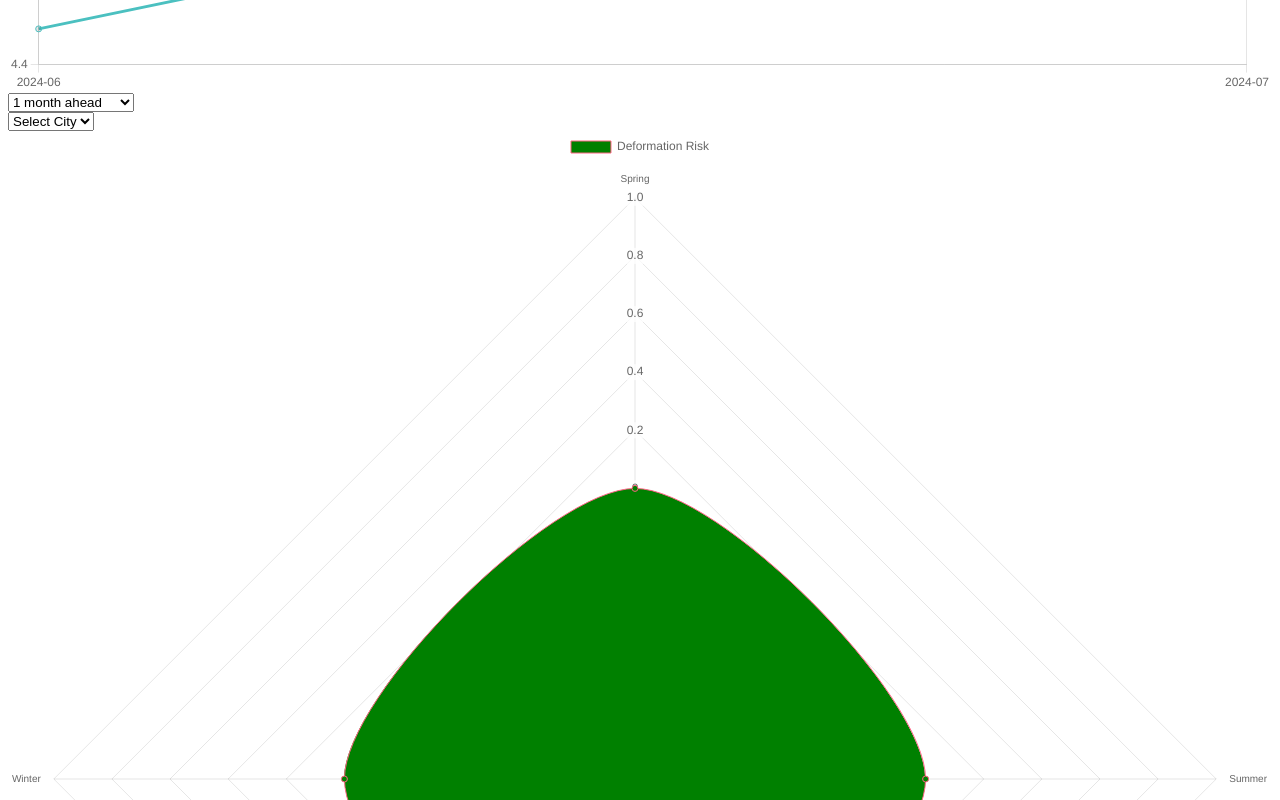
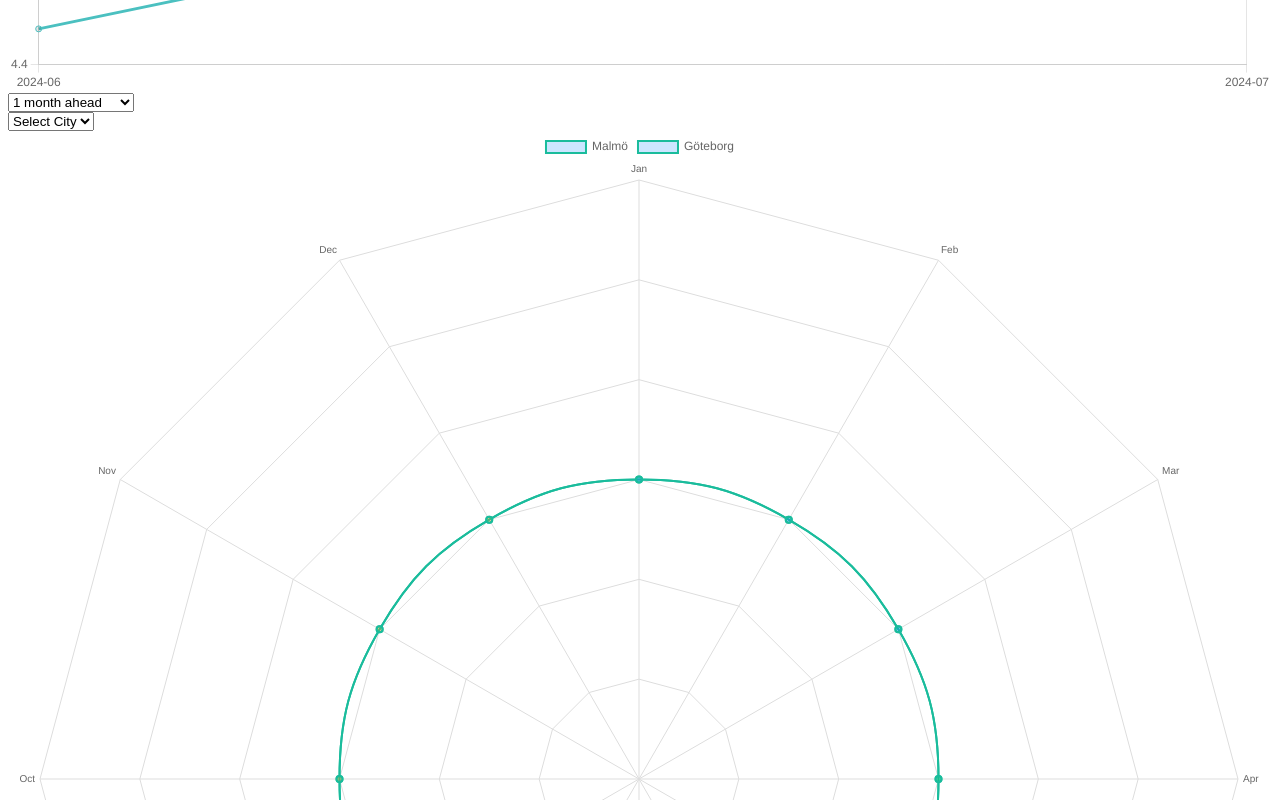
Before and after one commit to MarioDanilo0111/Geo-Monitor, a React (Create React App) app: page / in a window 1280 px wide. Shown: the part 680-1480 px from the top of the page. Built offline with nearby package versions, Linux system fonts and the light colour scheme.

Commit message:
feat: add mothly seasonal coloring and smooth chart tension to Radar Chart -Integrated seasonColorMonth as background and point color for each month - Enabled curved radar line using tension - Adjusted point size for clarity - Prepared dataset for seasonal visual styling

```diff
--- a/src/App.tsx
+++ b/src/App.tsx
@@ -36,8 +36,8 @@ export default function App() {
     const baseDate = new Date(startDate);
     const futureDate: string[] = [];
 
-    console.log("Future Date!!: ", futureDate);
-    console.log("Base Date!!: ", baseDate);
+    /* console.log("Future Date!!: ", futureDate);
+    console.log("Base Date!!: ", baseDate); */
 
     for (let i = 1; i <= count; i++) {
       let newDate = new Date(baseDate);
--- a/src/components/ForecastDeformationChart.tsx
+++ b/src/components/ForecastDeformationChart.tsx
@@ -45,6 +45,26 @@ export default function ForecastDeformationChart() {
     fetchForecast();
   }, [selectCityId]);
 
+  const seasonColorMonth: string[] = new Array(12).fill("");
+  if (seasonColorMonth) {
+    seasonColorMonth.forEach((_, index) => {
+      if (index >= 0 && index <= 2) {
+        const colorValue: string = "rgba(0, 128, 255, 0.2)"; //winter
+        seasonColorMonth[index] = colorValue;
+      } else if (index >= 3 && index <= 5) {
+        const colorValue: string = "rgba(0, 200, 100, 0.2)"; //spring
+        seasonColorMonth[index] = colorValue;
+      } else if (index >= 6 && index <= 8) {
+        const colorValue: string = "rgba(255, 255, 100, 0.2)"; //summer
+        seasonColorMonth[index] = colorValue;
+      } else {
+        const colorValue: string = "rgba(255, 165, 0, 0.2)"; //autumn
+        seasonColorMonth[index] = colorValue;
+      }
+    });
+    /* console.log("Date to Number: ", seasonColorMonth); */
+  }
+
   if (forecastData && forecastData) {
     forecastData.forecast.forEach(function (date) {
       let month: string = date.timestamp.slice(5, 7);
@@ -83,7 +103,17 @@ export default function ForecastDeformationChart() {
         averagePerSeason[key] = avgOfSumValues;
       }
     });
-    console.log("Average Per Season: ", averagePerSeason);
+  }
+
+  const monthRiskData: number[] = new Array(12).fill(1);
+  /* console.log("month Risk Data array: ", monthRiskData); */
+
+  if (forecastData) {
+    forecastData.forecast.forEach((date) => {
+      const stamps: string = date.timestamp.slice(5, 7);
+      const toNumber = parseInt(stamps);
+      monthRiskData[toNumber - 1] = date.predicted;
+    });
   }
 
   return (
@@ -106,7 +136,11 @@ export default function ForecastDeformationChart() {
       )}
 
       {Object.keys(averagePerSeason).length > 0 && (
-        <SeasonalRiskChart averagePerSeason={averagePerSeason} />
+        <SeasonalRiskChart
+          monthRiskData={monthRiskData}
+          averagePerSeason={averagePerSeason}
+          seasonColorMonth={seasonColorMonth}
+        />
       )}
     </div>
   );
--- a/src/components/SeasonalRiskChart.tsx
+++ b/src/components/SeasonalRiskChart.tsx
@@ -8,6 +8,7 @@ import {
   Legend,
   Title,
 } from "chart.js";
+import { Radar } from "react-chartjs-2";
 
 ChartJS.register(
   RadialLinearScale,
@@ -19,8 +20,6 @@ ChartJS.register(
   Title
 );
 
-import { Radar } from "react-chartjs-2";
-
 export interface SeasonalRiskProps {
   averagePerSeason: {
     spring: number;
@@ -28,40 +27,114 @@ export interface SeasonalRiskProps {
     autumn: number;
     winter: number;
   };
+  monthRiskData: number[];
+  seasonColorMonth: string[];
 }
 
 export default function SeasonalRiskChart({
   averagePerSeason,
+  monthRiskData,
+  seasonColorMonth,
 }: SeasonalRiskProps) {
   const colorDesignatorLoop = Object.values(averagePerSeason).map((value) => {
     if (value < 2) return "green";
     if (value >= 2 && value < 4) return "yellow";
     return "red";
   });
-  const backGrundColor = colorDesignatorLoop;
+
+  /* console.log("this here is Seasonal Color by Month: ", seasonColorMonth); */
+
+  interface Options {
+    scales: {
+      r: {
+        grid: {
+          color: string;
+        };
+        angleLines: {
+          color: string;
+        };
+        pointLables: {
+          font: {
+            size: number;
+          };
+        };
+        ticks: {
+          display: boolean;
+        };
+      };
+    };
+  }
+
+  const options: Options = {
+    scales: {
+      r: {
+        grid: {
+          color: "#ddd",
+        },
+        angleLines: {
+          color: "#ddd",
+        },
+        pointLables: {
+          font: {
+            size: 10,
+          },
+        },
+        ticks: {
+          display: false,
+        },
+      },
+    },
+  };
+  const labels = [
+    "Jan",
+    "Feb",
+    "Mar",
+    "Apr",
+    "May",
+    "Jun",
+    "Jul",
+    "Aug",
+    "Sep",
+    "Oct",
+    "Nov",
+    "Dec",
+  ];
 
   const data = {
-    labels: ["Spring", "Summer", "Autumn", "Winter"],
+    labels: labels,
     datasets: [
       {
-        label: "Deformation Risk",
-        data: [
-          averagePerSeason.spring,
-          averagePerSeason.summer,
-          averagePerSeason.autumn,
-          averagePerSeason.winter,
-        ],
-        tension: 0.29,
-        backgroundColor: backGrundColor,
-        borderColor: "rgba(255,99,132,1)",
-        borderWidth: 1,
+        label: "Malmö",
+        data: monthRiskData,
+        borderColor: "#1abc9c",
+        backgroundColor: seasonColorMonth,
+        pointBackgroundColor: seasonColorMonth,
+        borderWidth: 2,
+        tension: 0.4,
+        pointRadius: 3,
+        pointHoverRadius: 5,
+        fill: false,
+      },
+      {
+        label: "Göteborg",
+        data: monthRiskData,
+        borderColor: "#1abc9c",
+        backgroundColor: seasonColorMonth,
+        pointBackgroundColor: seasonColorMonth,
+        borderWidth: 2,
+        tension: 0.4,
+        pointRadius: 3,
+        pointHoverRadius: 5,
+        fill: false,
       },
     ],
   };
 
   return (
     <>
-      <Radar data={data} />
+      {Object.keys(monthRiskData).length >= 12 && (
+        <Radar data={data} options={options} />
+      )}
     </>
   );
 }
```
